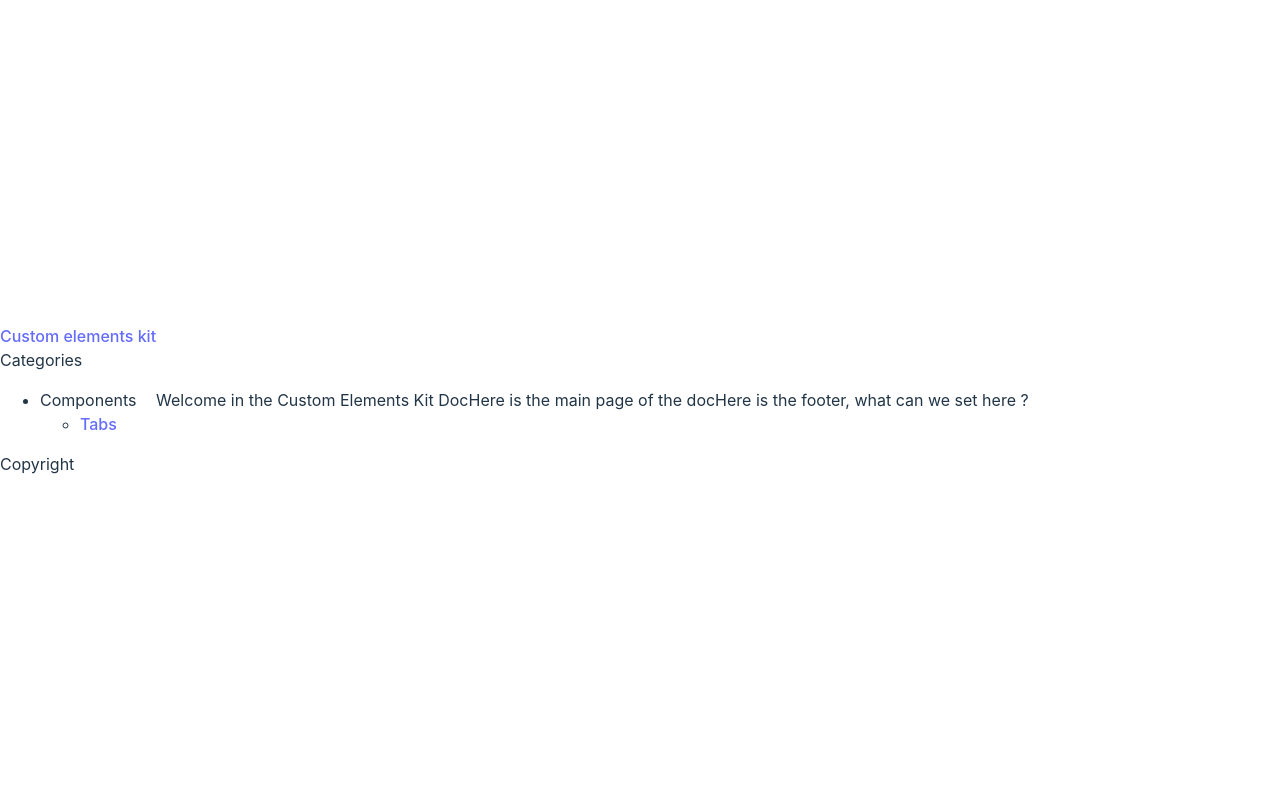
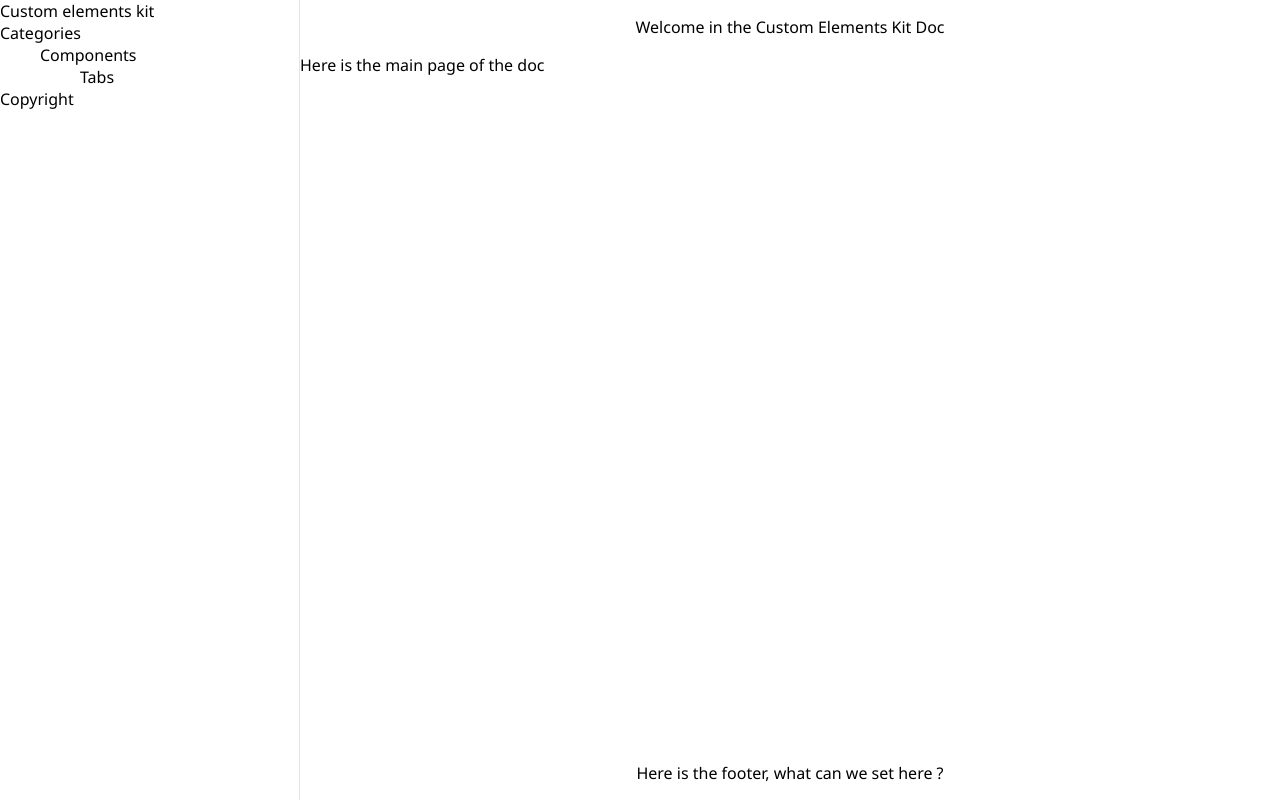
Before and after one commit to Neosan974/custom-element-kit, a website built with Vite: page index.html in a window 1280 px wide. Built offline with nearby package versions, Linux system fonts and the light colour scheme.

Commit message:
Added styles to match the global description of the pull request

```diff
--- a/style.css
+++ b/style.css
@@ -1,97 +1,47 @@
 :root {
-  font-family: Inter, system-ui, Avenir, Helvetica, Arial, sans-serif;
-  line-height: 1.5;
-  font-weight: 400;
-
-  color-scheme: light dark;
-  color: rgba(255, 255, 255, 0.87);
-  background-color: #242424;
-
-  font-synthesis: none;
-  text-rendering: optimizeLegibility;
-  -webkit-font-smoothing: antialiased;
-  -moz-osx-font-smoothing: grayscale;
-  -webkit-text-size-adjust: 100%;
+    --aside-width: 300px;
 }
 
-a {
-  font-weight: 500;
-  color: #646cff;
-  text-decoration: inherit;
-}
-a:hover {
-  color: #535bf2;
+* {
+    margin: 0;
+    font-weight: normal;
+    text-decoration: none;
+    color: black;
+    list-style: none;
 }
 
 body {
-  margin: 0;
-  display: flex;
-  place-items: center;
-  min-width: 320px;
-  min-height: 100vh;
+    font-family: 'Segoe UI', Tahoma, Geneva, Verdana, sans-serif;
+    height: 100vh;
+    display: grid;
+    grid-template-columns: var(--aside-width) 1fr;
+    grid-template-rows: auto 1fr auto;
 }
 
-h1 {
-  font-size: 3.2em;
-  line-height: 1.1;
+aside {
+    grid-column: 1;
+    grid-row: 1 / 5;
+    border-right: 1px solid rgba(0, 0, 0, 0.1);
 }
 
-#app {
-  max-width: 1280px;
-  margin: 0 auto;
-  padding: 2rem;
-  text-align: center;
+header,
+main,
+footer {
+    grid-column: 2;
 }
 
-.logo {
-  height: 6em;
-  padding: 1.5em;
-  will-change: filter;
-  transition: filter 300ms;
-}
-.logo:hover {
-  filter: drop-shadow(0 0 2em #646cffaa);
-}
-.logo.vanilla:hover {
-  filter: drop-shadow(0 0 2em #f7df1eaa);
+header {
+    grid-row: 1;
+    text-align: center;
+    margin-block: 1em;
 }
 
-.card {
-  padding: 2em;
+main {
+    grid-row: 2;
 }
 
-.read-the-docs {
-  color: #888;
+footer {
+    grid-row: 3;
+    text-align: center;
+    margin-block: 1em;
 }
-
-button {
-  border-radius: 8px;
-  border: 1px solid transparent;
-  padding: 0.6em 1.2em;
-  font-size: 1em;
-  font-weight: 500;
-  font-family: inherit;
-  background-color: #1a1a1a;
-  cursor: pointer;
-  transition: border-color 0.25s;
-}
-button:hover {
-  border-color: #646cff;
-}
-button:focus,
-button:focus-visible {
-  outline: 4px auto -webkit-focus-ring-color;
-}
-
-@media (prefers-color-scheme: light) {
-  :root {
-    color: #213547;
-    background-color: #ffffff;
-  }
-  a:hover {
-    color: #747bff;
-  }
-  button {
-    background-color: #f9f9f9;
-  }
-}
```
